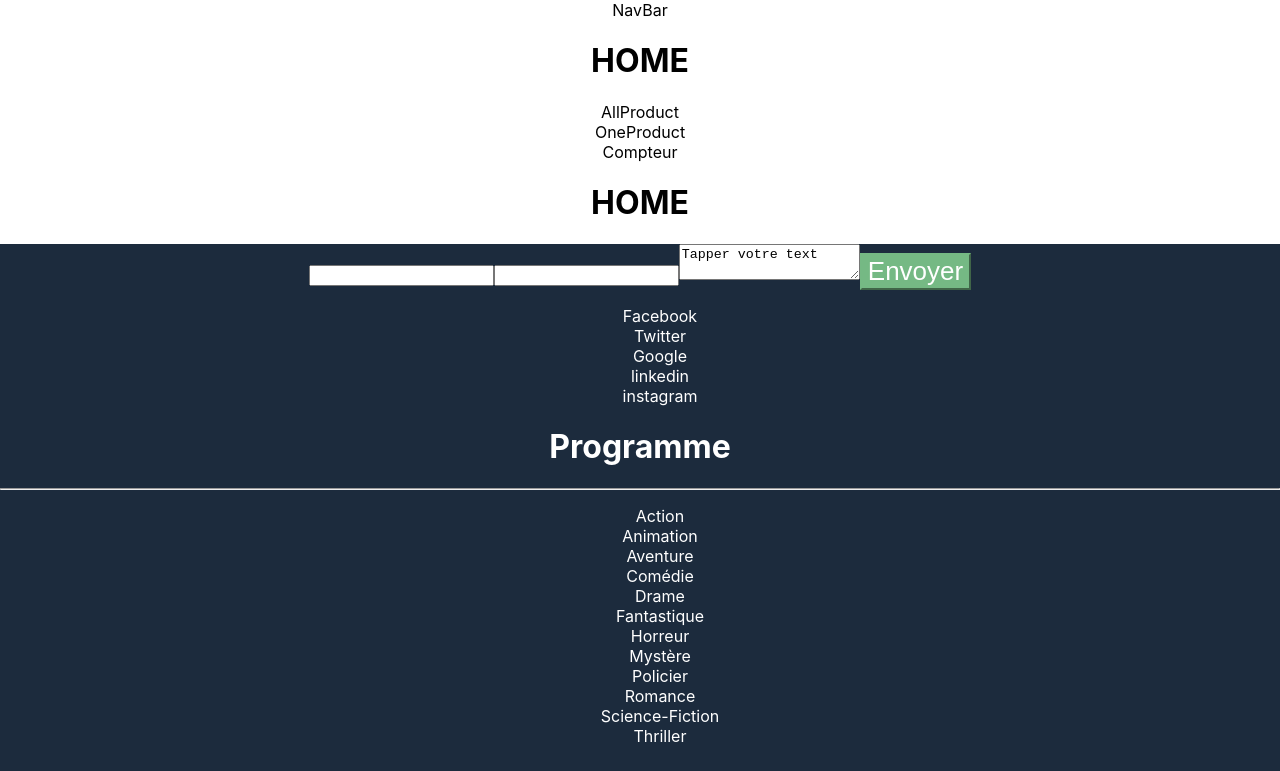
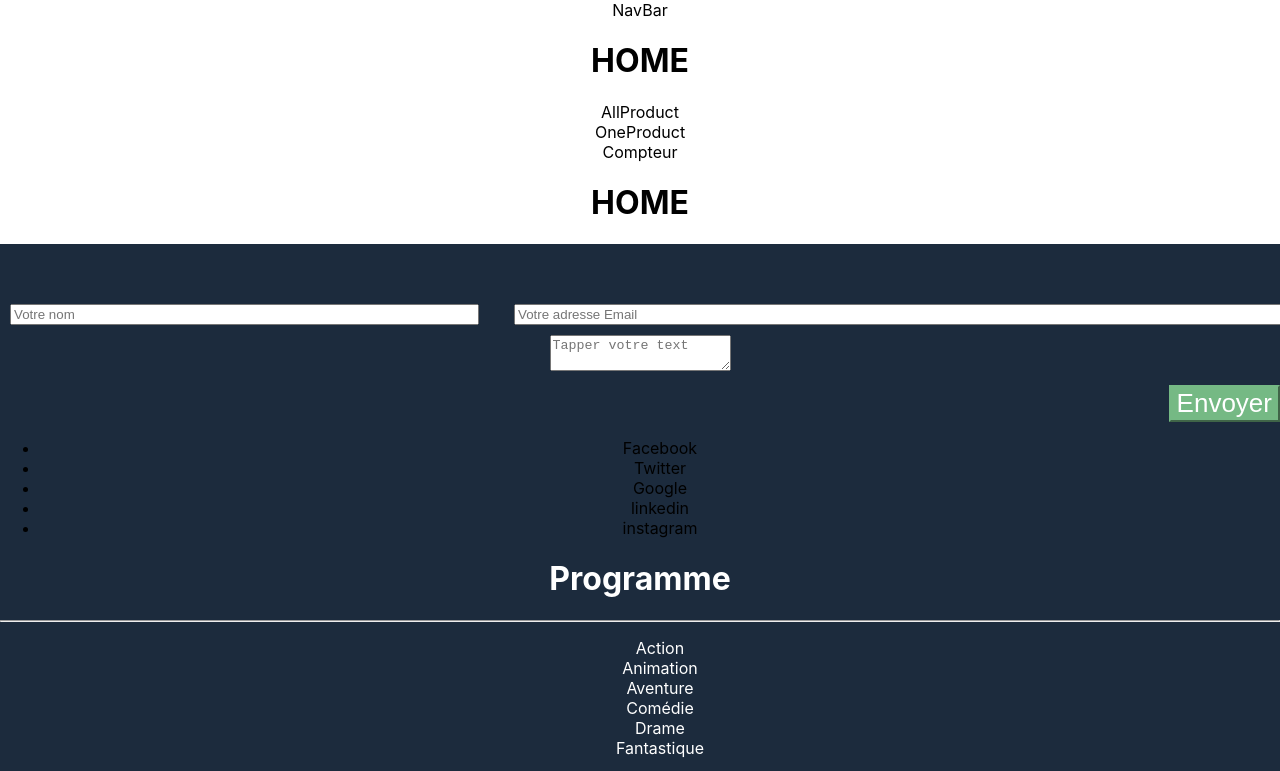
Before and after one commit to WildCodeSchool/2022-09-JS-RMT-JSCREW-projet2-team3, a React app in the folder frontend/: page / in a window 1280 px wide. Shown: the top 771 px of the page. Built offline with nearby package versions, Linux system fonts and the light colour scheme; the HTML template or start-up script is replaced by a standard one.

Commit message:
mise en place formulaire pour portable

```diff
--- a/frontend/src/App.css
+++ b/frontend/src/App.css
@@ -55,17 +55,53 @@ button {
   font-size: calc(10px + 2vmin);
 }
 
+/* Ajout gaëtan */
+
 .footer {
-  background-color: #1C2B3D;
+  padding-top: 50px;
+  background-color: #1c2b3d;
 }
 
-.footer-social-link, .nav-categorie, .nav-services, .nav_programme, .nav_services {
+.footer-social-link,
+.nav-categorie,
+.nav-services,
+.nav_programme,
+.nav_services {
   color: white;
   list-style-type: none;
 }
 
-.btn-info {
-  background-color: #75B984;
+/* Définiton de la couleur du bouton */
+.btn-info,
+.btn-info:hover {
+  background-color: #75b984;
   color: white;
-  border-color: #75B984;
+  border-color: #75b984;
+  margin-top: 10px;
 }
+
+/* position du bouton dans le footer */
+.footer_btn {
+  text-align: right;
+}
+
+.footer_name_adresse {
+  display: flex;
+  justify-content: space-between;
+  padding: 10px;
+  width: 100%;
+}
+
+.footer_name {
+  width: 36%;
+}
+
+.footer_adresse {
+  width: 60%;
+}
+
+/* .footer_message {
+  margin-left: 10;
+  margin-right: 10;
+  width: 100%;
+} */
--- a/frontend/src/components/Footer.jsx
+++ b/frontend/src/components/Footer.jsx
@@ -1,19 +1,36 @@
 function Footer() {
   return (
     <div className="footer">
-      <input className="name" type="text" name="name" />
+      <div className="container-fluid">
+        <div className="container">
+          <div className="row">
+            <div className="footer_name_adresse col-xs-2 col-sm-8 col-md-12 col-lg-12">
               <input
-        className="adresseEmail"
+                className="footer_name form-control"
                 type="text"
+                name="name"
+                placeholder="Votre nom"
+              />
+              <input
+                className="footer_adresse form-control"
+                type="email"
                 adresseEmail="Adresse Email"
+                placeholder="Votre adresse Email"
               />
-      <textarea className="message">Tapper votre text</textarea>
+            </div>
+            <div className="col-xs-12 col-sm-12 col-md-12 col-lg-12">
+              <textarea
+                className="form-control"
+                placeholder="Tapper votre text"
+              />
+            </div>
+            <div className="footer_btn">
               <button type="button" className="btn btn-info">
                 Envoyer
               </button>
-      <div>
-        <div>
-          <ul className="footer-social-link">
+            </div>
+            <div className="col-xs-6 col-sm-6 col-md-12 col-lg-12">
+              <ul className="footer_social_link">
                 <li>Facebook</li>
                 <li>Twitter</li>
                 <li>Google</li>
@@ -21,9 +38,9 @@ function Footer() {
                 <li>instagram</li>
               </ul>
             </div>
-      </div>
             <h1 className="nav_programme">Programme</h1>
             <hr />
+            <div className="col-xs-6 col-sm-6 col-md-12 col-lg-12">
               <ul className="nav-categorie">
                 <li>Action</li>
                 <li>Animation</li>
@@ -31,6 +48,8 @@ function Footer() {
                 <li>Comédie</li>
                 <li>Drame</li>
                 <li>Fantastique</li>
+              </ul>
+              <ul className="nav-categorie">
                 <li>Horreur</li>
                 <li>Mystère</li>
                 <li>Policier</li>
@@ -38,8 +57,10 @@ function Footer() {
                 <li>Science-Fiction</li>
                 <li>Thriller</li>
               </ul>
+            </div>
             <h1 className="nav_services">Services</h1>
             <hr />
+            <div className="col-xs-6 col-sm-6 col-md-12 col-lg-12">
               <ul className="nav-services">
                 <li>Nos valeurs</li>
                 <li>Mention légales</li>
@@ -47,6 +68,10 @@ function Footer() {
                 <li>CGV</li>
               </ul>
             </div>
+          </div>
+        </div>
+      </div>
+    </div>
   );
 }
 
```
Lines whose indentation alone changed are shown as unchanged.
